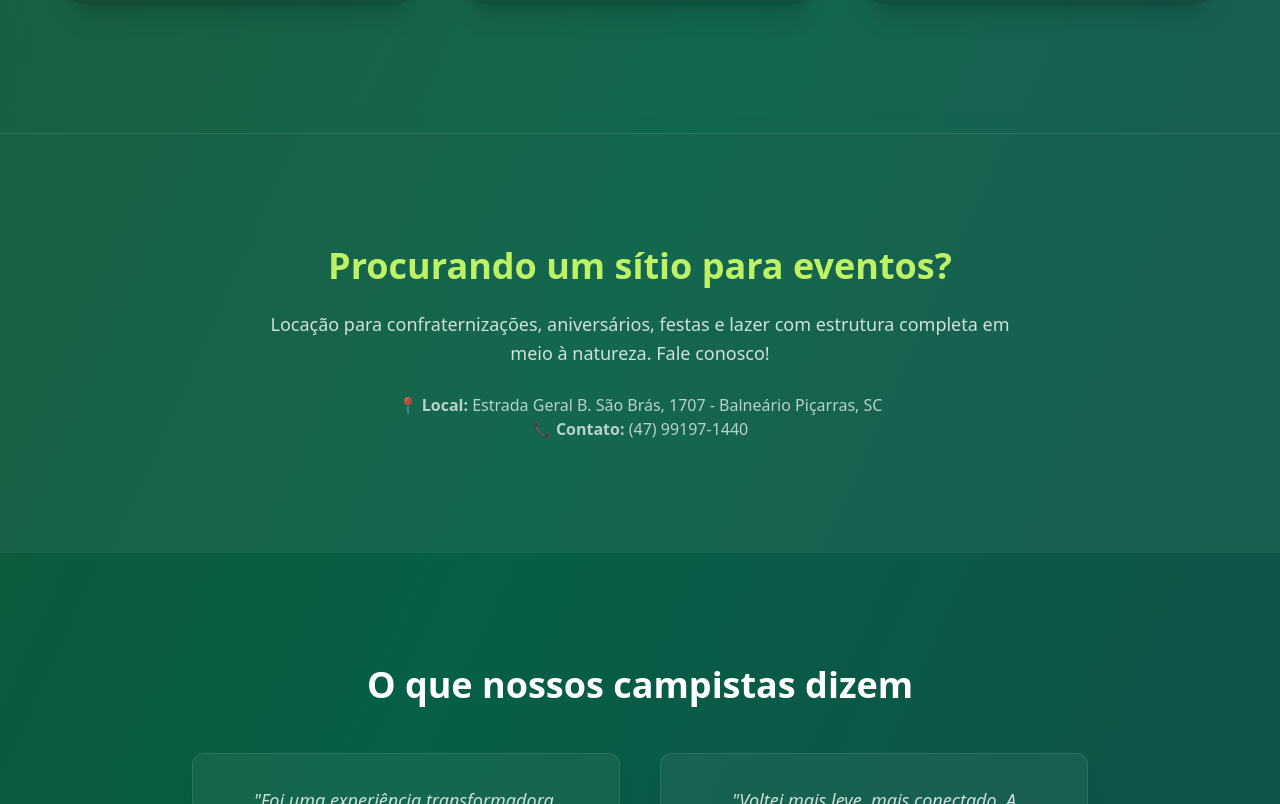
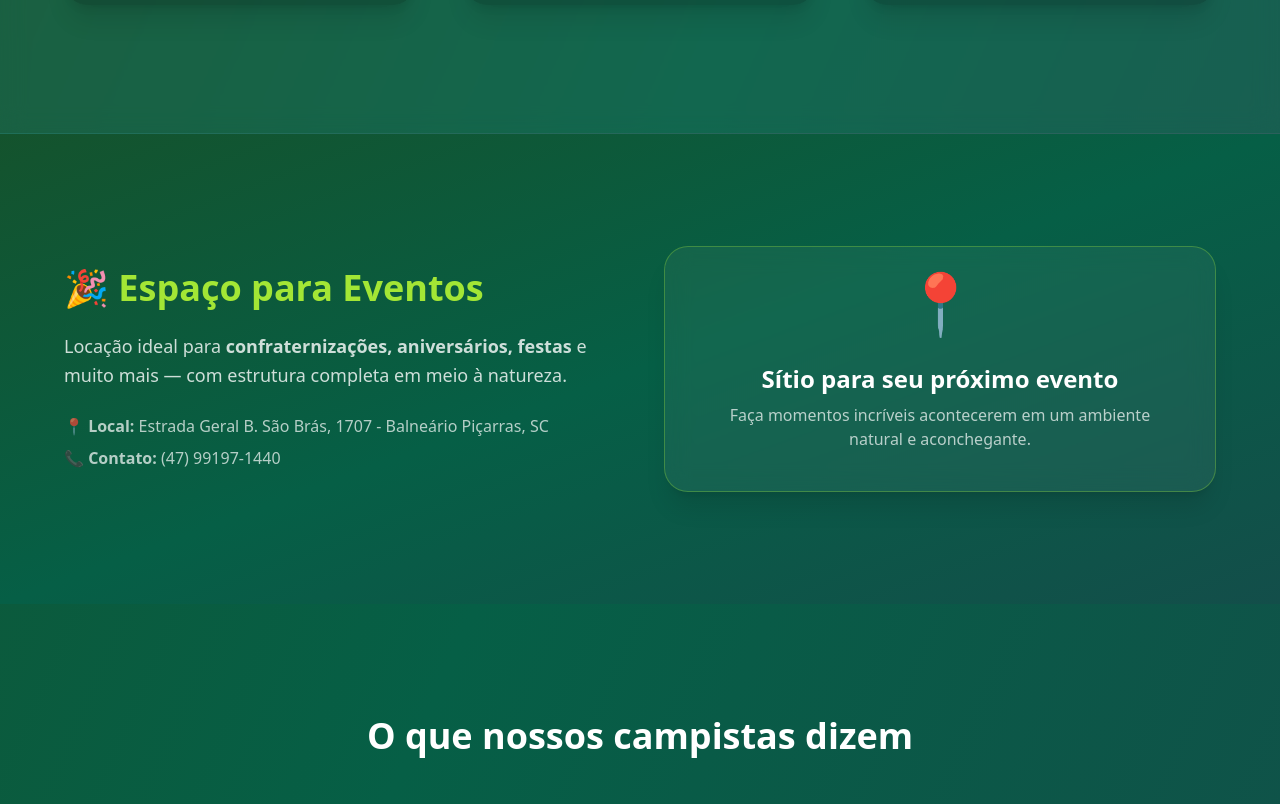
Before and after one commit to GuilhermeTebaldi/site-eskimo, a React app: page / in a window 1280 px wide. Shown: the part 1220-2024 px from the top of the page. Built offline with nearby package versions, Linux system fonts and the light colour scheme; the HTML template or start-up script is replaced by a standard one.

Commit message:
Atualizações no site

```diff
--- a/src/App.tsx
+++ b/src/App.tsx
@@ -187,26 +187,50 @@ export default function Home() {
       </section>
 
       {/* INFORMAÇÕES DE LOCAÇÃO */}
-      <section className="border-t border-white/10 bg-white/5 px-6 py-28 text-center">
+      <section className="border-t border-white/10 bg-gradient-to-br from-green-900 via-emerald-800 to-teal-900 px-6 py-28">
         <motion.div
-          initial={{ opacity: 0, y: 40 }}
+          initial={{ opacity: 0, y: 30 }}
           whileInView={{ opacity: 1, y: 0 }}
           transition={{ duration: 0.8 }}
-          className="mx-auto max-w-3xl"
+          className="mx-auto grid max-w-6xl items-center gap-12 md:grid-cols-2"
         >
-          <h2 className="mb-6 text-4xl font-bold text-lime-300">
-            Procurando um sítio para eventos?
+          {/* Bloco de texto */}
+          <div className="text-white">
+            <h2 className="mb-6 text-4xl font-black text-lime-400">
+              🎉 Espaço para Eventos
             </h2>
             <p className="text-lg leading-relaxed text-white/80">
-            Locação para confraternizações, aniversários, festas e lazer com
-            estrutura completa em meio à natureza. Fale conosco!
+              Locação ideal para{" "}
+              <strong>confraternizações, aniversários, festas</strong> e muito
+              mais — com estrutura completa em meio à natureza.
             </p>
-          <p className="text-md mt-6 text-white/70">
+            <div className="text-md mt-6 space-y-2 text-white/70">
+              <p>
                 <strong>📍 Local:</strong> Estrada Geral B. São Brás, 1707 -
                 Balneário Piçarras, SC
-            <br />
+              </p>
+              <p>
                 <strong>📞 Contato:</strong> (47) 99197-1440
               </p>
+            </div>
+          </div>
+
+          {/* Bloco visual com ícone animado */}
+          <motion.div
+            initial={{ scale: 0.9, opacity: 0 }}
+            whileInView={{ scale: 1, opacity: 1 }}
+            transition={{ delay: 0.3, duration: 0.6, type: "spring" }}
+            className="rounded-3xl border border-lime-400/30 bg-white/5 p-10 text-center shadow-xl backdrop-blur-md"
+          >
+            <div className="mb-4 animate-bounce text-6xl">📍</div>
+            <h3 className="mb-2 text-2xl font-bold text-white">
+              Sítio para seu próximo evento
+            </h3>
+            <p className="text-white/70">
+              Faça momentos incríveis acontecerem em um ambiente natural e
+              aconchegante.
+            </p>
+          </motion.div>
         </motion.div>
       </section>
 
```
Lines whose indentation alone changed are shown as unchanged.
